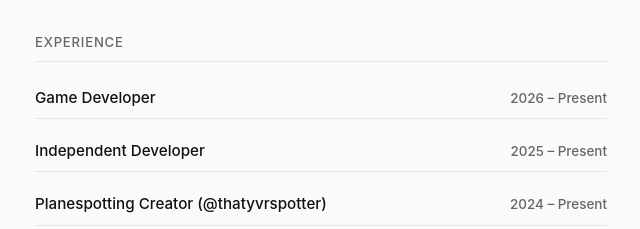
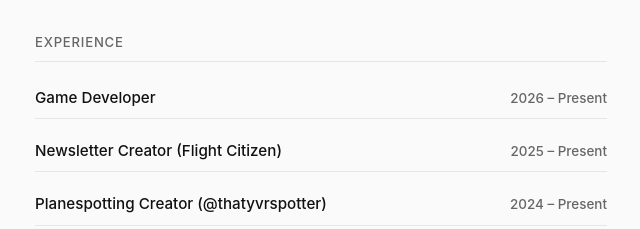
Before and after one commit to wahajf/wahajf.github.io, a Next.js app: page / in a window 1280 px wide. Shown: the part 1320-1549 px from the top of the page, without its empty margins (319-959 px from the left). Built offline with nearby package versions, Linux system fonts and the light colour scheme; no server answers.

Commit message:
Replace Independent Developer role with Newsletter Creator (Flight Citizen) in Experience section

```diff
--- a/app/data/profileData.js
+++ b/app/data/profileData.js
@@ -43,8 +43,8 @@ export const profileData = {
       period: "2026 – Present"
     },
     {
-      role: "Independent Developer",
-      organization: "Self-Employed",
+      role: "Newsletter Creator (Flight Citizen)",
+      organization: "Flight Citizen",
       period: "2025 – Present"
     },
     {
--- a/index.html
+++ b/index.html
@@ -683,7 +683,7 @@
             </div>
 
             <div class="exp-row">
-              <span style="font-weight: 500;">Independent Developer</span>
+              <span style="font-weight: 500;">Newsletter Creator (Flight Citizen)</span>
               <span style="font-size: 0.84rem; color: var(--muted);">2025 – Present</span>
             </div>
 
```
